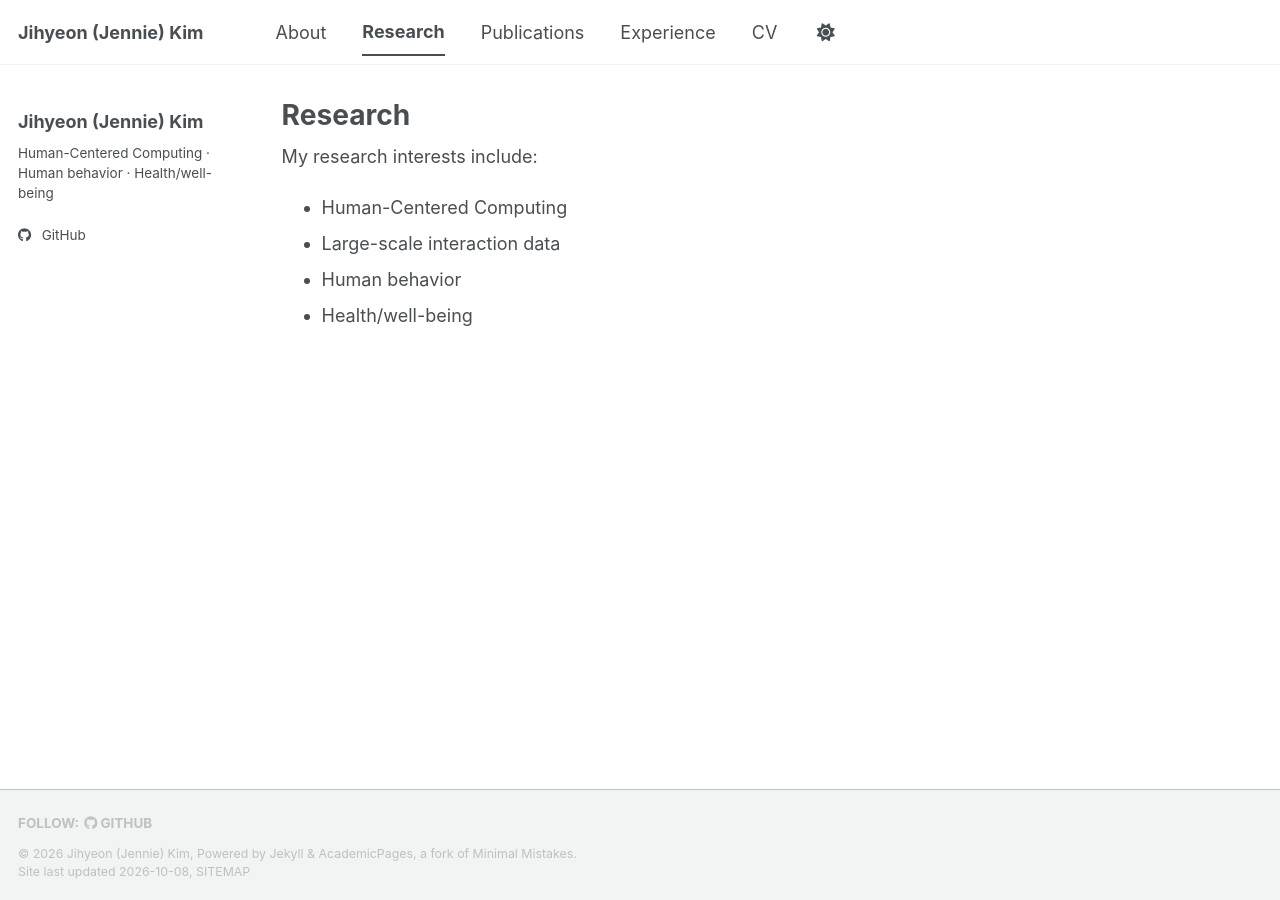
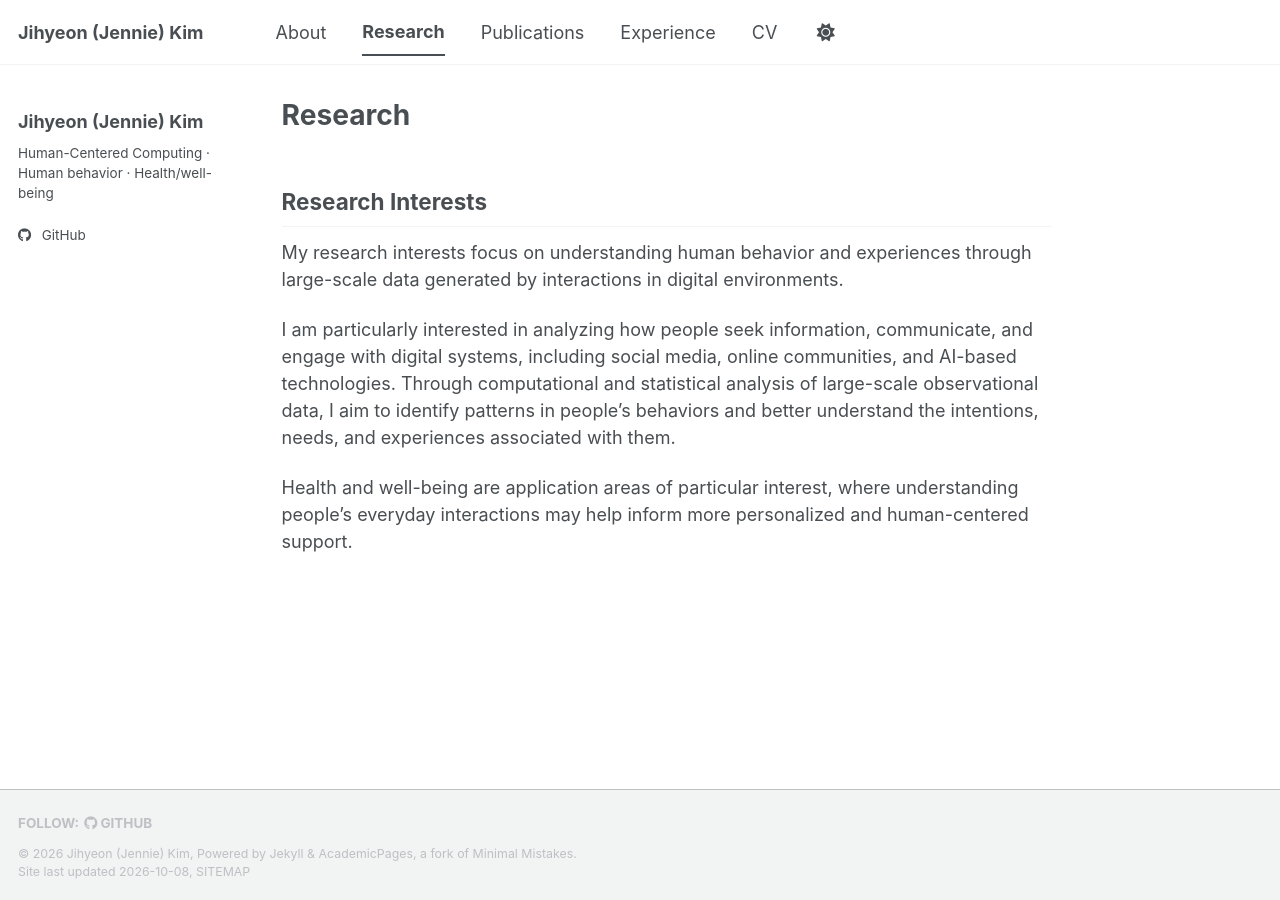
Before and after one commit to iamjihyeon/iamjihyeon.github.io, a Jekyll site: the page built from _pages/research.md, in a window 1280 px wide. Built offline with Jekyll 4.4.1, drawn with Linux system fonts in a browser that asks for light colours; a style sheet for code colours, icons or effects is not loaded.

Commit message:
Update About and Research with user-approved wording

```diff
--- a/_pages/research.md
+++ b/_pages/research.md
@@ -5,9 +5,10 @@ permalink: /research/
 author_profile: true
 ---
 
-My research interests include:
+## Research Interests
 
-- Human-Centered Computing
-- Large-scale interaction data
-- Human behavior
-- Health/well-being
+My research interests focus on understanding human behavior and experiences through large-scale data generated by interactions in digital environments.
+
+I am particularly interested in analyzing how people seek information, communicate, and engage with digital systems, including social media, online communities, and AI-based technologies. Through computational and statistical analysis of large-scale observational data, I aim to identify patterns in people's behaviors and better understand the intentions, needs, and experiences associated with them.
+
+Health and well-being are application areas of particular interest, where understanding people's everyday interactions may help inform more personalized and human-centered support.
```
Also changed, not shown: _pages/about.md (+2 -4 lines).
